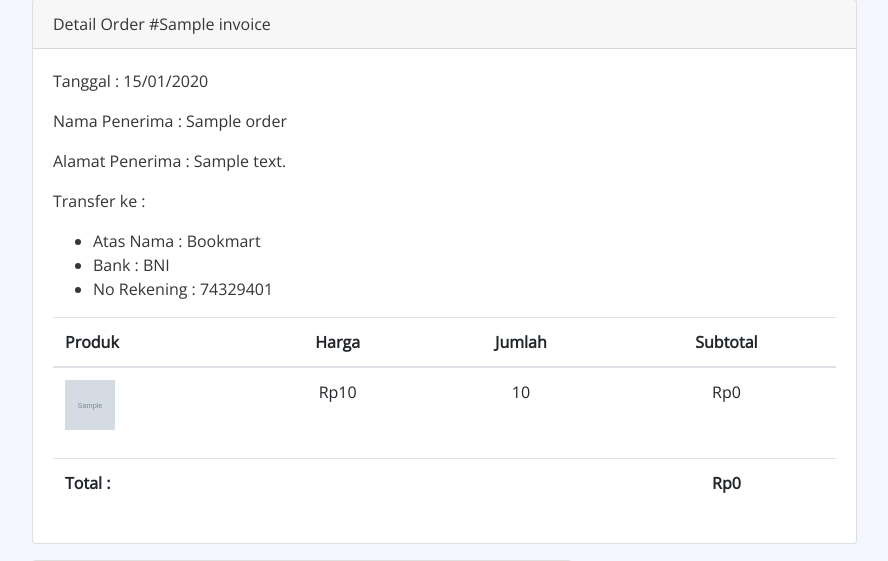
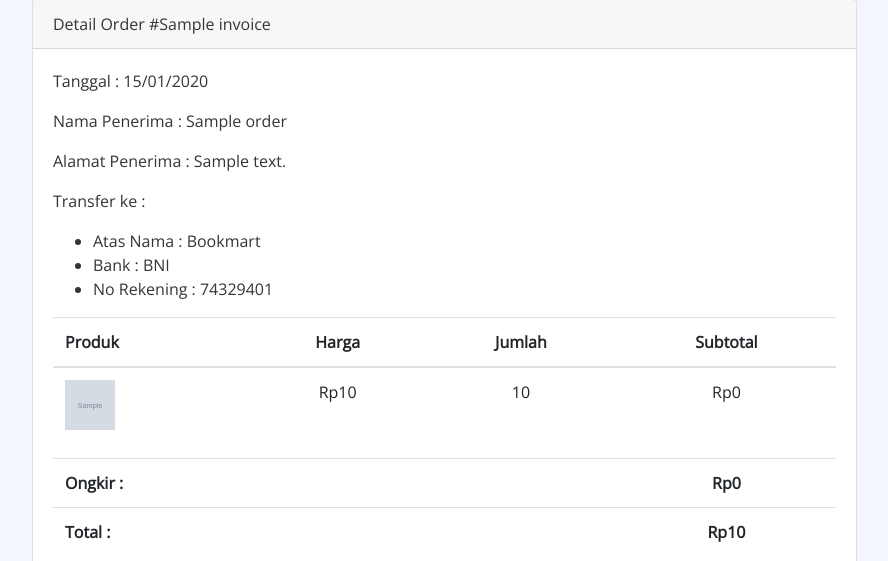
Before and after one commit to sitiasyifaasy/bookmart, a CodeIgniter 4 app: template app/Views/pages/checkout_detail.php in a window 1280 px wide. Shown: the part 181-742 px from the top of the page, without its empty margins (53-941 px from the left). Run offline with PHP 8.4 and a stand-in for CodeIgniter, Linux system fonts and the light colour scheme; the template is opened without the code that fills it: most values are stand-ins (such as "Sample title", 1, 10 or a date in 2020); grey boxes marked "Sample" are stand-in pictures; data that the repository does not hold is empty; some libraries are stand-ins or nearby versions.

Commit message:
fix ongkir

```diff
--- a/app/Controllers/Checkout.php
+++ b/app/Controllers/Checkout.php
@@ -49,6 +49,7 @@ class Checkout extends BaseController
             'nama' => $this->request->getVar('nama'),
             'alamat' => $this->request->getVar('alamat'),
             'total' => $this->request->getVar('total'),
+            'ongkir' => $this->request->getVar('ongkir'),
             'status_order' => "Menunggu",
             'metode_pengiriman' => $this->request->getVar('metode_pengiriman'),
             'tgl_order' => date("Y-m-d"),
@@ -100,7 +101,7 @@ class Checkout extends BaseController
     {
         if (!$this->validate([
             'atas_nama' => 'required',
-            'no_rekening' => 'required',
+            // 'no_rekening' => 'required',
             'nominal' => 'required',
             'keterangan' => 'required',
             'nominal' => 'required',
--- a/app/Views/pages/checkout_detail.php
+++ b/app/Views/pages/checkout_detail.php
@@ -73,8 +73,12 @@
                                 </tr>
                             <?php endforeach; ?>
                             <tr>
+                                <td colspan="3"><strong>Ongkir : </strong></td>
+                                <td class="text-center"><strong> Rp<?= number_format($order['ongkir'], 0, ',', '.') ?></strong></td>
+                            </tr>
+                            <tr>
                                 <td colspan="3"><strong>Total : </strong></td>
-                                <td class="text-center"><strong> Rp<?= number_format(array_sum(array_column($order_detail, 'subtotal')), 0, ',', '.') ?></strong></td>
+                                <td class="text-center"><strong> Rp<?= number_format($order['total'], 0, ',', '.') ?></strong></td>
                             </tr>
                         </tbody>
                     </table>
@@ -94,7 +98,6 @@
                                 Bukti Transfer
                             </div>
                             <div class="card-body">
-                                <p>Dari Rekening : <?= $order_confirm['no_rekening'] ?></p>
                                 <p>Atas Nama : <?= $order_confirm['atas_nama'] ?></p>
                                 <p>Nominal : Rp<?= number_format($order_confirm['nominal'], 0, ',', '.') ?></p>
                                 <p>Keterangan : <?= $order_confirm['keterangan'] ?></p>
--- a/app/Views/pages/checkout_view.php
+++ b/app/Views/pages/checkout_view.php
@@ -35,6 +35,7 @@
                                     <label>Nama</label>
                                     <input class="form-control" type="text" name="nama" placeholder="First Name">
                                     <input type="hidden" name="total" value="<?= $cart->total() ?>">
+                                    <input type="hidden" name="ongkir" value="">
                                 </div>
                                 <div class="col-md-9">
                                     <label>Alamat</label>
@@ -141,6 +142,7 @@
             $(".ongkir span").append("Rp." + value)
             $(".sub-total span").append("Rp." + total)
             $("input[name='total']").val(total)
+            $("input[name='ongkir']").val(value)
         });
 
 
```
Also changed, not shown: public/konfirmasi/struk_8.jpg (added), public/konfirmasi/struk_9.jpg (added).
